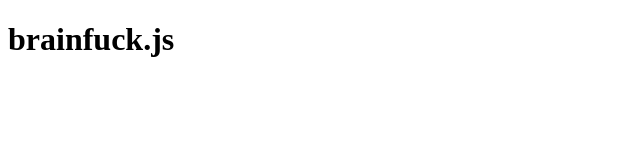
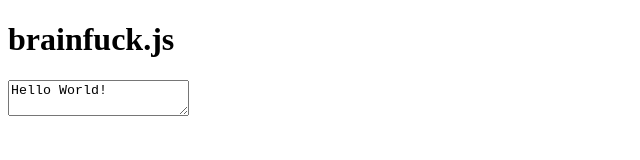
Before and after one commit to ratopi/brainfuck.js, a plain HTML site: page index.html in a window 1280 px wide. Shown: the whole page, without its empty margins (0-640 px from the left). Drawn offline with nearby package versions, Linux system fonts and the light colour scheme.

Commit message:
output in textarea

```diff
--- a/index.html
+++ b/index.html
@@ -21,6 +21,7 @@
 
 <body>
 <h1>brainfuck.js</h1>
+<textarea id="output"></textarea>
 </body>
 
 </html>
--- a/src/de.ratopi.brainfuck.js
+++ b/src/de.ratopi.brainfuck.js
@@ -137,6 +137,7 @@ de.ratopi.brainfuck = function( programText, options )
 	function out( character )
 	{
         console.log( "out: " + String.fromCharCode( character ) + " (" + character + ")" );
+        $( '#output' ).text( $( '#output' ).text() + String.fromCharCode( character ) );
 	}
 
 	// ---
```
